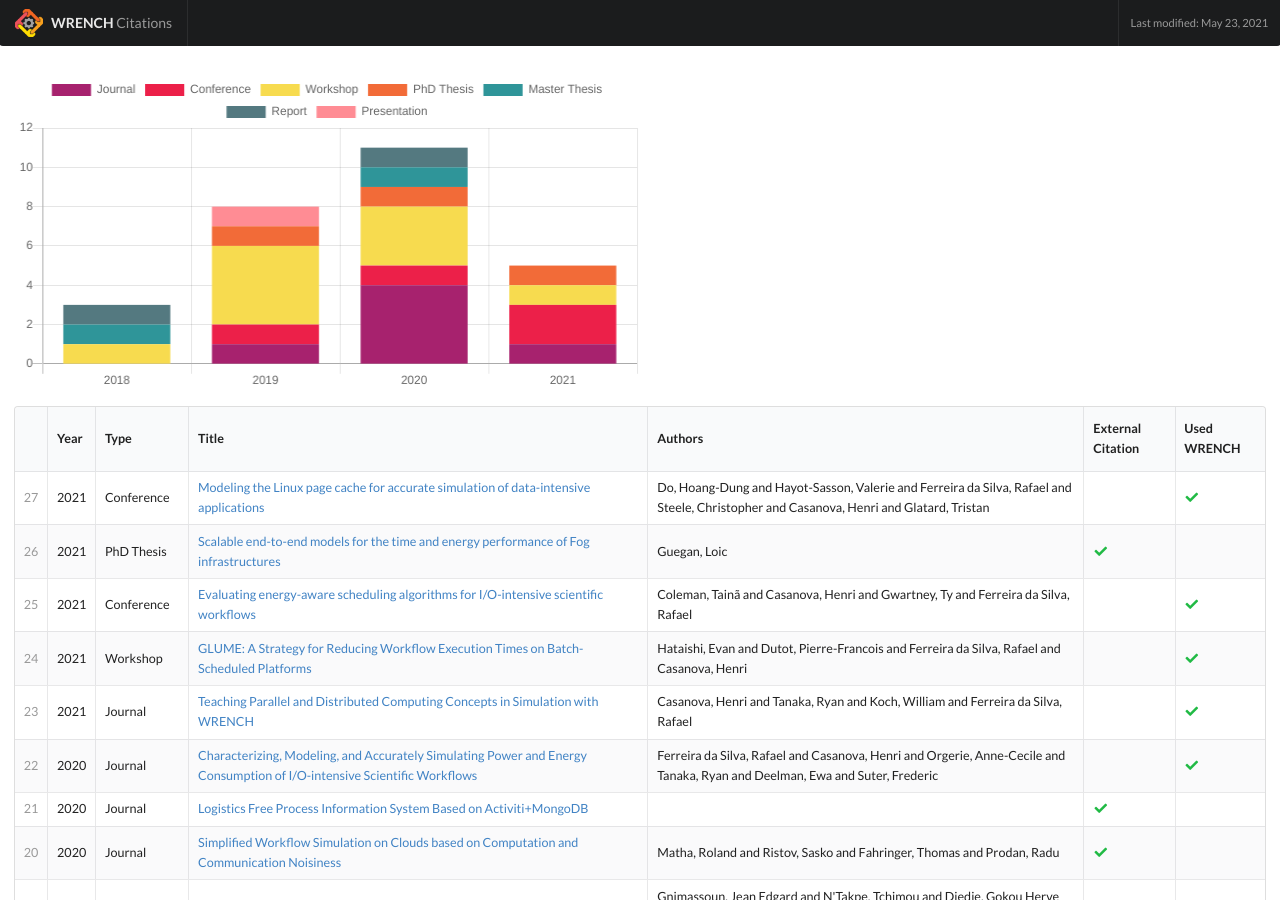
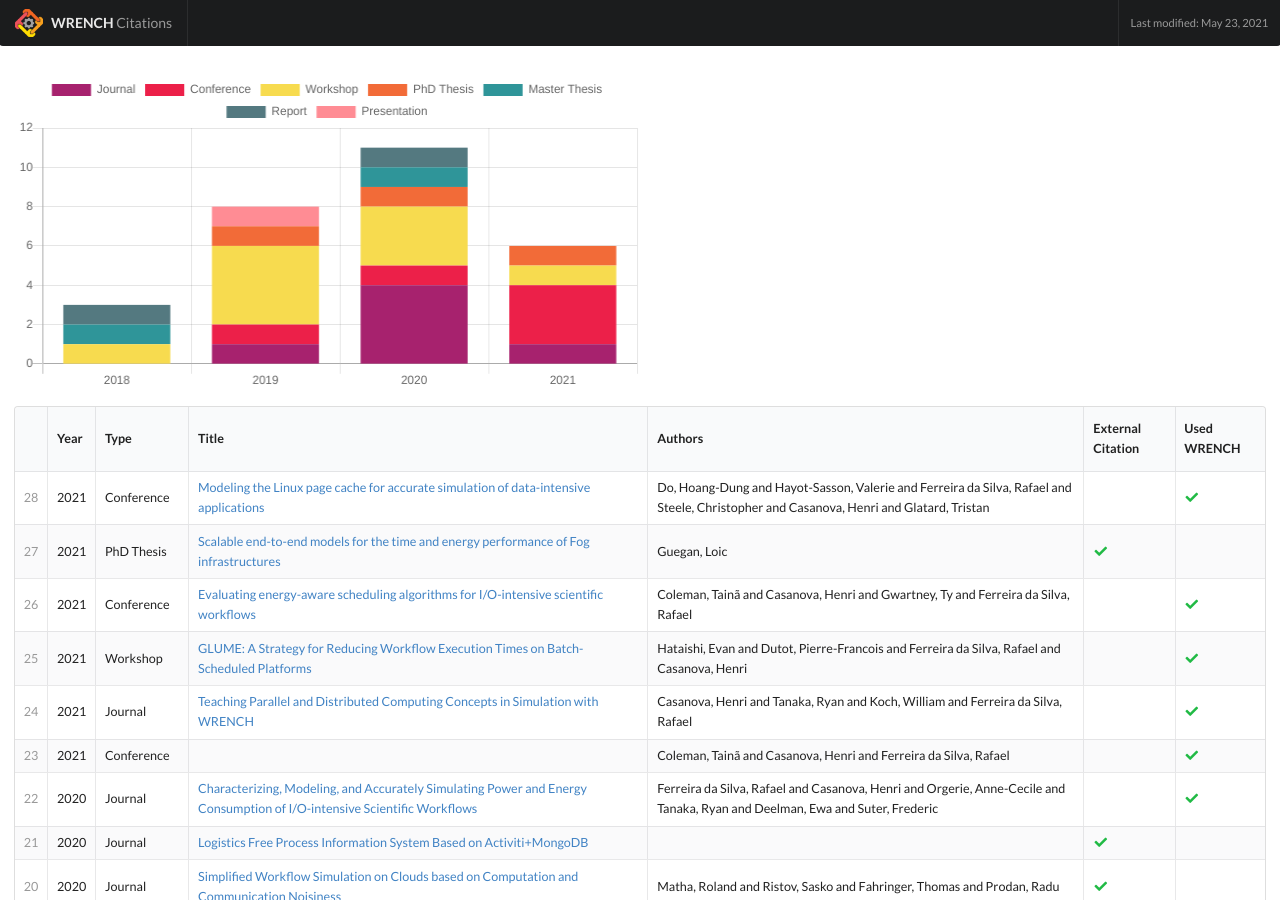
Before and after one commit to wrench-project/wrench-citations, a Jekyll site: the page built from index.html, in a window 1280 px wide and 900 px high. Built offline with Jekyll 4.4.1, drawn with Linux system fonts in a browser that asks for light colours; nearby versions of some CDN libraries; the list of posts is cut into pages by our own code.

Commit message:
Update citations.yml

```diff
--- a/_data/citations.yml
+++ b/_data/citations.yml
@@ -1,8 +1,15 @@
+- year: 2021
+  type: Conference
+  authors: Coleman, Tainã and Casanova, Henri and Ferreira da Silva, Rafael
+  url: https://arxiv.org/abs/2105.00129
+  self: True
+  usage: True
+
 - year: 2021
   type: Journal
   title: Teaching Parallel and Distributed Computing Concepts in Simulation with WRENCH
   authors: Casanova, Henri and Tanaka, Ryan and Koch, William and Ferreira da Silva, Rafael
-  url:
+  url: http://dx.doi.org/10.1016/j.jpdc.2021.05.009
   self: True
   usage: True
 
@@ -18,7 +25,7 @@
   type: Conference
   title: Evaluating energy-aware scheduling algorithms for I/O-intensive scientific workflows
   authors: Coleman, Tainã and Casanova, Henri and Gwartney, Ty and Ferreira da Silva, Rafael
-  url:
+  url: http://dx.doi.org/10.1007/978-3-030-77961-0_16
   self: True
   usage: True
 
```
